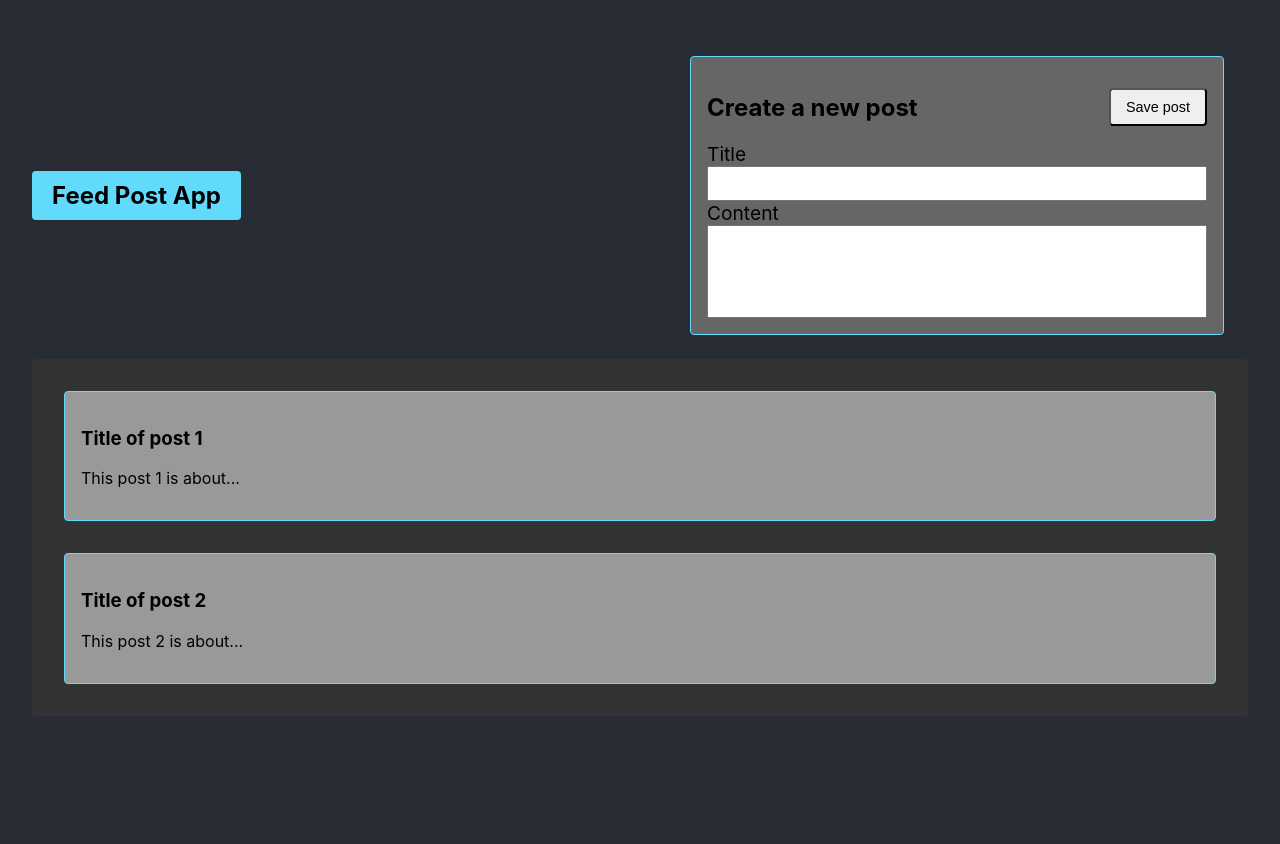
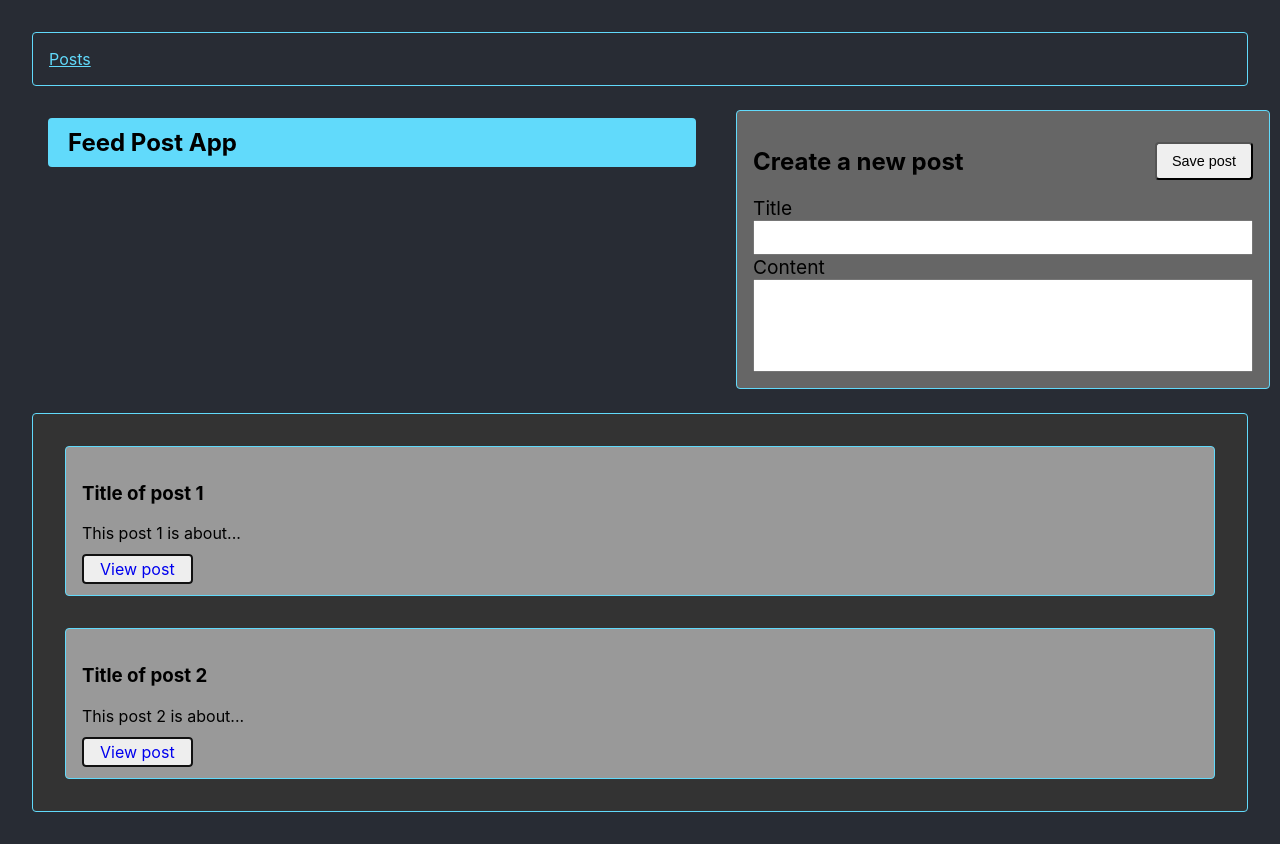
Before and after one commit to Anselmo1122/FeedPost-React-Redux, a React (Create React App) app: page / in a window 1280 px wide. Before the commit the page ends 800 px from the top, so only its background shows below. Built offline with nearby package versions, Linux system fonts and the light colour scheme.

Commit message:
Añado funcionalidad para crear publicación

```diff
--- a/src/App.css
+++ b/src/App.css
@@ -5,6 +5,9 @@
 }
 
 .App-title {
+  min-width: 50%;
+  margin: 2rem 1rem;
+  align-self: flex-start;
   padding: 10px 20px;
   border-radius: 4px;
   display: inline-block;
--- a/src/App.js
+++ b/src/App.js
@@ -1,24 +1,33 @@
+import React from 'react';
 import {BrowserRouter as Router, Route, Routes } from 'react-router-dom';
 import './App.css';
+import NavBar from './app/NavBar'
 import PostAddForm from './features/posts/PostAddForm';
+import PostEditForm from './features/posts/PostEditForm';
+import PostSinglePage from './features/posts/PostSinglePage';
 import PostList from './features/posts/PostsList';
 
 function App() {
   return (
+    <div className="App">
       <Router>
+        <NavBar />
         <Routes>
           <Route path='/' element={
-          <div className="App">
+              <React.Fragment>
                   <header className='App-header'>
                     <h2 className="App-title">Feed Post App</h2>
                     <PostAddForm />
                   </header>
                 <PostList />
-          </div>}
+              </React.Fragment>
+            }
           />
+          <Route path='/posts/:postId' element={<PostSinglePage />} />
+          <Route path='/editpost/:postId' element={<PostEditForm />} />
         </Routes>
       </Router>
-
+    </div>
   );
 }
 
--- /dev/null
+++ b/src/app/NavBar.jsx
@@ -0,0 +1,12 @@
+import { Link } from "react-router-dom";
+import "../styles/navBar.css";
+
+const NavBar = () => {
+  return (
+    <nav className="App-navBar">
+      <Link to="/" className="App-navBar__link">Posts</Link>
+    </nav>
+  );
+};
+
+export default NavBar;
--- /dev/null
+++ b/src/features/posts/PostEditForm.jsx
@@ -0,0 +1,71 @@
+
+import { useState } from 'react';
+import { useDispatch, useSelector } from 'react-redux';
+import { useNavigate, useParams } from 'react-router-dom';
+import { updatePost } from './postsSlice';
+
+const PostEditForm = () => {
+
+  const { postId } = useParams()
+  const navigate = useNavigate()
+
+  const singlePost = useSelector((state)=> state.posts.find( (post) => post.id === postId ))
+
+  const dispatch = useDispatch()
+
+  const [title, setTitle] = useState(singlePost.title);
+  const [content, setContent] = useState(singlePost.content);
+
+  const onTitleChange = (e) => setTitle(e.target.value);
+  const onContentChange = (e) => setContent(e.target.value);
+
+
+
+  const onEditPost = () => {
+    if (title && content){
+      dispatch(updatePost({
+        id: singlePost.id,
+        title,
+        content,
+      }))
+      setTitle('')
+      setContent('')
+      navigate("/")
+    }
+  }
+
+  return (
+    <form className="App-form">
+      <div className="App-form__header">
+        <h2>Edit this post</h2>
+        <button type="button" onClick={ onEditPost }>
+          Save post
+        </button>
+      </div>
+      <div className="App-form__input">
+        <label htmlFor="title">Title</label>
+        <input
+          type="text"
+          aria-label="Title for post"
+          name="title"
+          id="title"
+          value={ title }
+          onChange={ onTitleChange }
+        />
+      </div>
+      <div className="App-form__input">
+        <label htmlFor="content">Content</label>
+        <textarea
+          aria-label="Content for post"
+          name="content"
+          id="content"
+          value={ content }
+          onChange={ onContentChange }
+          rows="5"
+        />
+      </div>
+    </form>
+  )
+}
+
+export default PostEditForm
--- /dev/null
+++ b/src/features/posts/PostSinglePage.jsx
@@ -0,0 +1,27 @@
+import { useSelector } from "react-redux";
+import { Link, useParams } from "react-router-dom";
+
+const PostSinglePage = () => {
+
+  const { postId } = useParams()
+
+  const singlePost = useSelector((state)=> state.posts.find((post) => post.id === postId ) )
+
+  if (!singlePost) {
+    return(
+      <article className="App-post__post">
+        <h2>Post not found!</h2>
+      </article>
+    )
+  }
+
+  return (
+    <article className="App-post__post">
+      <h3>{singlePost.title}</h3>
+      <p>{singlePost.content}</p>
+      <Link to={`/editpost/${singlePost.id}`}>Edit post</Link>
+    </article>
+  );
+};
+
+export default PostSinglePage;
--- a/src/features/posts/PostsList.jsx
+++ b/src/features/posts/PostsList.jsx
@@ -1,4 +1,5 @@
 import { useSelector } from "react-redux";
+import { Link } from "react-router-dom";
 import "../../styles/postsList.css";
 
 const PostsList = () => {
@@ -10,6 +11,7 @@ const PostsList = () => {
       <article className="App-post__post" key={post.id}>
         <h3>{post.title}</h3>
         <p>{post.content}</p>
+        <Link to={`/posts/${post.id}`} className="post-button">View post</Link>
       </article>
     )
   })
--- a/src/features/posts/postsSlice.js
+++ b/src/features/posts/postsSlice.js
@@ -19,10 +19,16 @@ const postsSlice = createSlice({
   reducers: {
     addPost(state, action) {
       state.push(action.payload)
+    },
+    updatePost(state, action) {
+      const { id, title, content } = action.payload;
+      const post = state.find( post => post.id === id );
+      post.title = title;
+      post.content = content;
     }
   }
 });
 
-export const { addPost } = postsSlice.actions;
+export const { addPost, updatePost } = postsSlice.actions;
 
 export default postsSlice.reducer;
--- /dev/null
+++ b/src/styles/navBar.css
@@ -0,0 +1,8 @@
+.App-navBar {
+    padding: 1rem;
+    border: 1px solid #61dafb;
+    border-radius: 4px;
+}
+.App-navBar__link {
+    color: #61dafb;
+}
--- a/src/styles/postsList.css
+++ b/src/styles/postsList.css
@@ -4,8 +4,8 @@
     border-radius: 4px;
     display: flex;
     flex-direction: column;
+    border: 1px solid #61dafb;
 }
-
 .App-post__post {
     margin: 1rem;
     padding: 1rem;
@@ -13,3 +13,10 @@
     border: 1px solid #61dafb;
     background: #999;
 }
+.post-button {
+    padding: .2rem 1rem;
+    text-decoration: none;
+    background-color: #eee;
+    border-radius: 4px;
+    border: 2px solid #111;
+}
```
Lines whose indentation alone changed are shown as unchanged.
